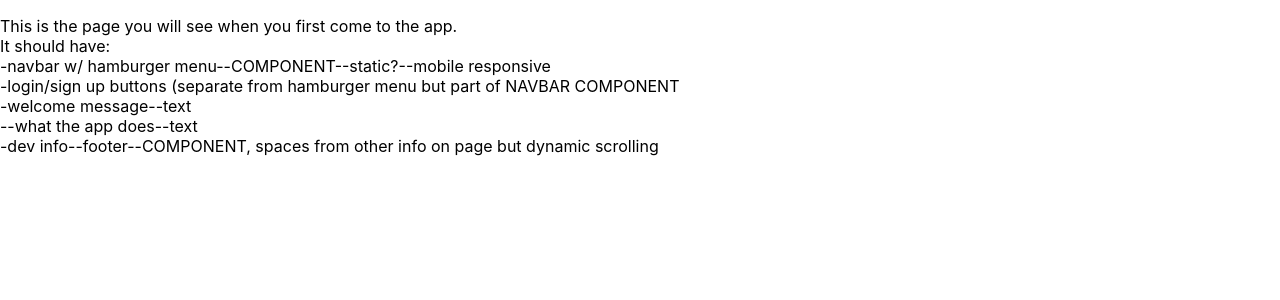
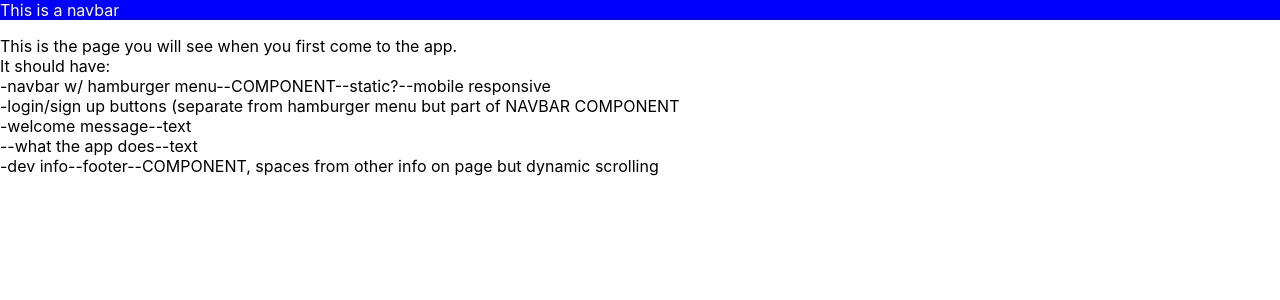
Before and after one commit to SPFlores/Tracking, a React (Create React App) app in the folder client/: page / in a window 1280 px wide. Shown: the top 300 px of the page. Built offline with nearby package versions, Linux system fonts and the light colour scheme.

Commit message:
placeholder navbar

```diff
--- a/client/src/App.js
+++ b/client/src/App.js
@@ -1,11 +1,13 @@
 import React from 'react'
 import Landing from './pages/Landing'
+import Navbar from './components/Navbar'
 import { BrowserRouter as Router, Route } from 'react-router-dom'
 
 const App = _ => {
   return (
     <>
       <Router>
+        <Navbar />
         <Route exact path='/' render={_ => (<Landing />)} />
       </Router>
     </>
--- /dev/null
+++ b/client/src/components/Navbar/Navbar.js
@@ -0,0 +1,12 @@
+import React, { useState } from 'react'
+import { Link } from 'react-router-dom'
+
+const Navbar = _ => {
+  return (
+    <div class='navbar'>
+      This is a navbar
+    </div>
+  )
+}
+
+export default Navbar
--- /dev/null
+++ b/client/src/components/Navbar/index.js
@@ -0,0 +1 @@
+export { default } from './Navbar.js'
--- a/client/src/index.css
+++ b/client/src/index.css
@@ -1,3 +1,7 @@
+*{
+  box-sizing: border-box
+}
+
 body {
   margin: 0;
   font-family: -apple-system, BlinkMacSystemFont, 'Segoe UI', 'Roboto', 'Oxygen',
@@ -11,3 +15,8 @@ code {
   font-family: source-code-pro, Menlo, Monaco, Consolas, 'Courier New',
     monospace;
 }
+
+.navbar {
+  background-color: blue;
+  color: white
+}
```
